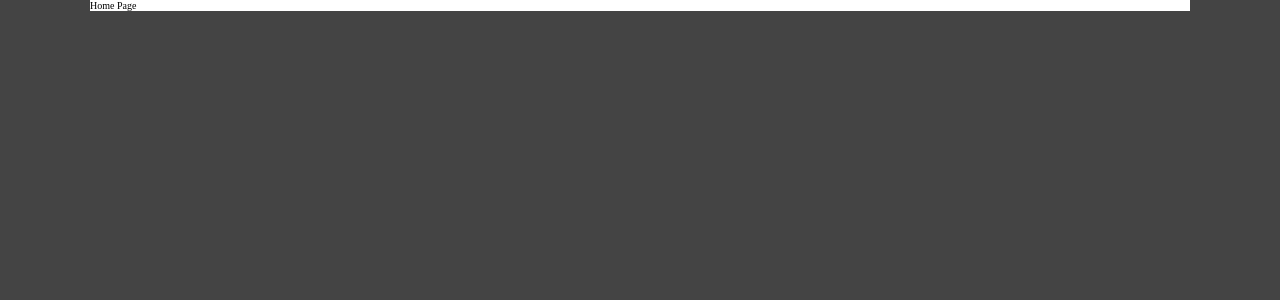
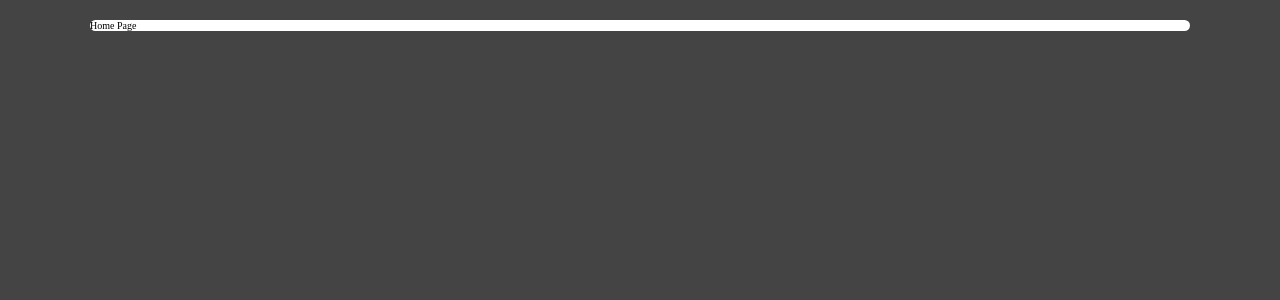
Before and after one commit to hjb1694/scg-interview-project-frontend, an Angular app: page /home in a window 1280 px wide. Shown: the top 300 px of the page. Built offline with nearby package versions, Linux system fonts and the light colour scheme.

Commit message:
added some more global styles

```diff
--- a/src/app/app.component.scss
+++ b/src/app/app.component.scss
@@ -2,4 +2,5 @@
   max-width: 110rem;
   background: #fff;
   margin: 0 auto;
+  border-radius: 1rem;
 }
--- a/src/styles.scss
+++ b/src/styles.scss
@@ -14,4 +14,5 @@ html {
 
 body {
   background: #444;
+  padding: 2rem;
 }
```
